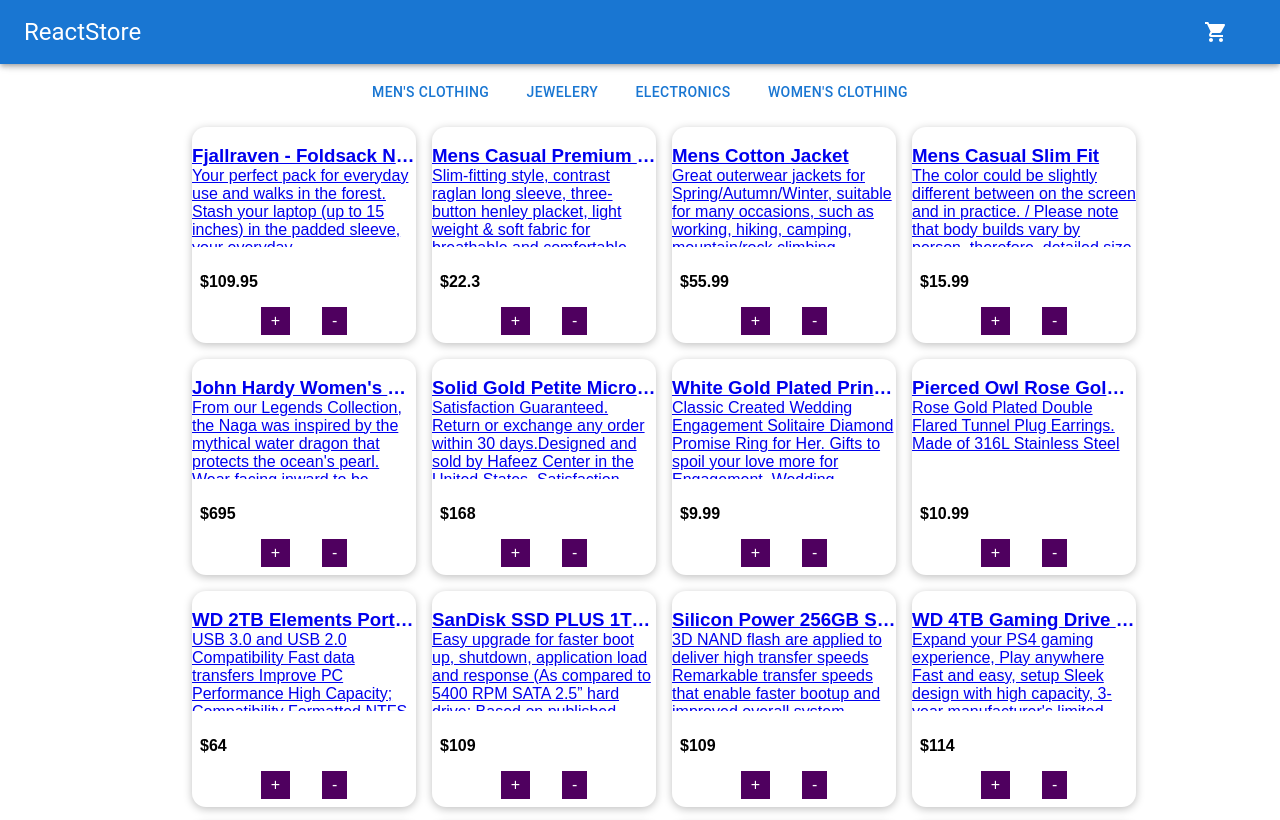
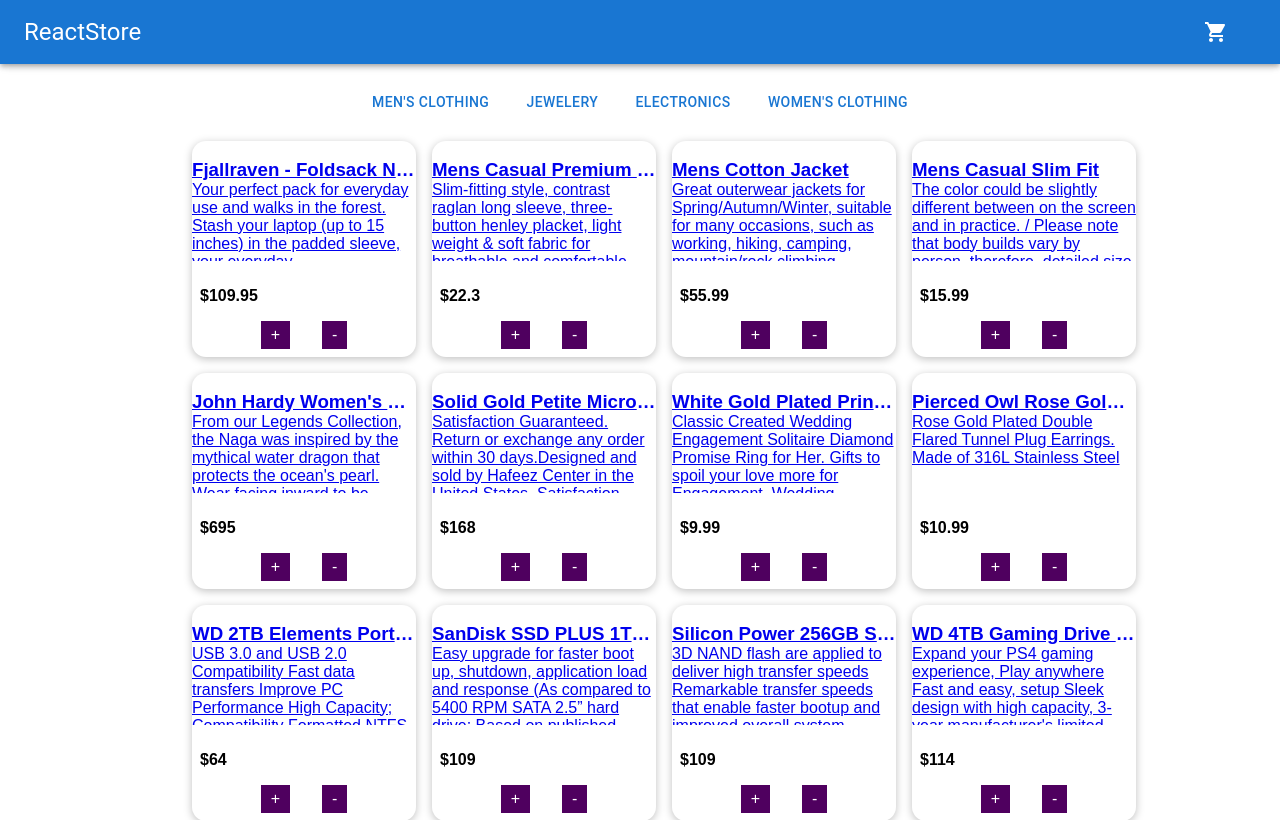
Before and after one commit to thanasis-giannelos/new-store-typescript, a React (Create React App) app: page / in a window 1280 px wide. Shown: the top 820 px of the page. Built offline with nearby package versions, Linux system fonts and the light colour scheme.

Commit message:
fix vertical margin

```diff
--- a/src/products/ProductCategories.tsx
+++ b/src/products/ProductCategories.tsx
@@ -10,7 +10,7 @@
   selectCategory,
 }) => {
   return (
-    <Container maxWidth="sm" sx={{mt: '10px'}}>
+    <Container maxWidth="sm" sx={{marginY: '20px'}}>
       <Stack direction="row" sx={{justifyContent: 'space-between'}}>
         {categories.map((category) => (
           <Button onClick={() => selectCategory(category)}>{category}</Button>
```
